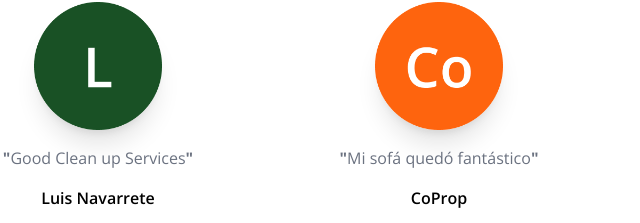
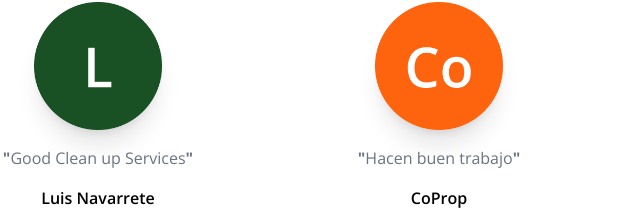
Before and after one commit to angelicacruzopf/triple-i, a website: page src/index.html in a window 1280 px wide. Shown: the part 1910-2133 px from the top of the page, 542-1182 px from the left. Drawn offline with nearby package versions, Linux system fonts and the light colour scheme.

Commit message:
Testimonial text

```diff
--- a/src/index.html
+++ b/src/index.html
@@ -510,7 +510,7 @@
                 >
                   <div class="flex flex-col items-center text-center gap-4">
                     <p class="text-gray-500">
-                      <strong>"</strong>Mi sofá quedó fantástico<strong
+                      <strong>"</strong>Hacen buen trabajo<strong
                         >"</strong
                       >
                     </p>
@@ -609,7 +609,7 @@
 
                 <div class="flex flex-col items-center text-center gap-4">
                   <p class="text-gray-500">
-                    <strong>"</strong>Mi sofá quedó fantástico<strong>"</strong>
+                    <strong>"</strong>Hacen buen trabajo<strong>"</strong>
                   </p>
                   <h4 class="font-semibold">CoProp</h4>
                   <div>
```
